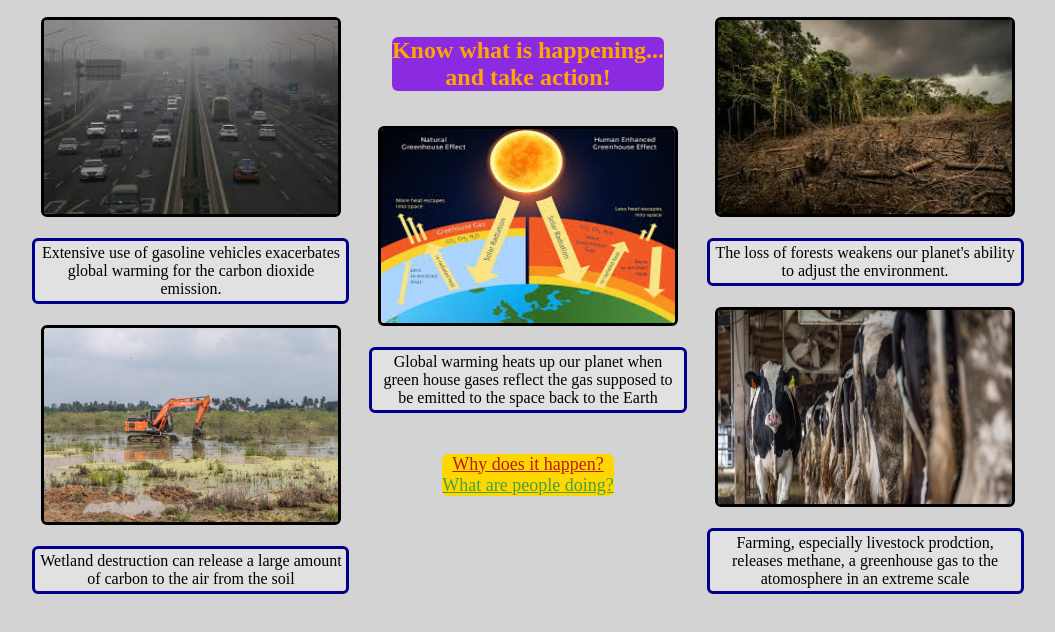
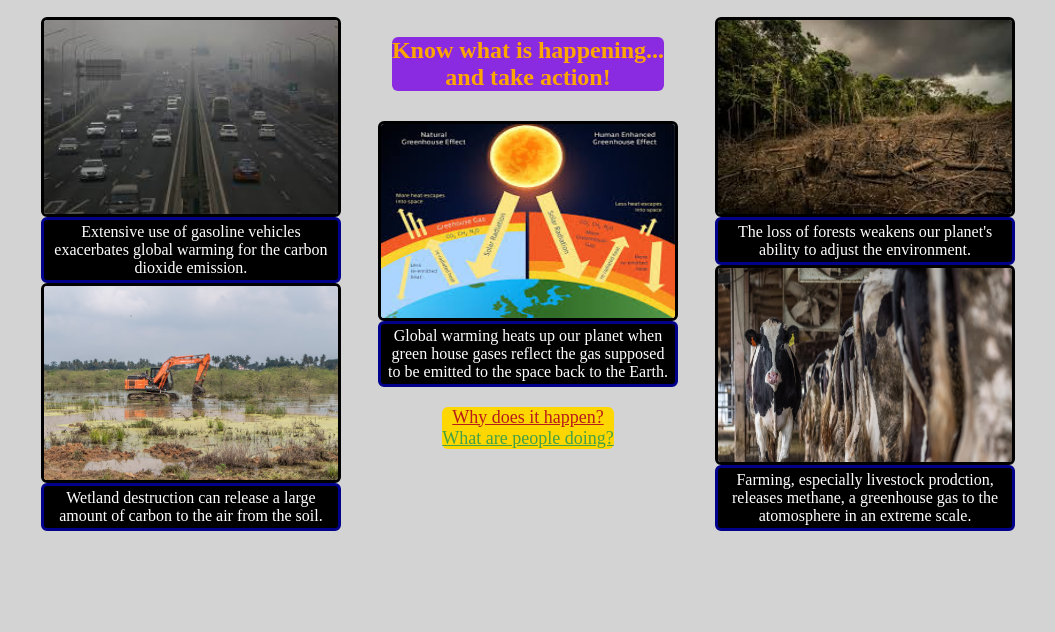
Before and after one commit to Mike-HXW/Issue_website, a plain HTML site: page index.html in a window 1280 px wide. Shown: the part 152-784 px from the top of the page, without its empty margins (112-1167 px from the left). Drawn offline with Linux system fonts and the light colour scheme.

Commit message:
Revision after presentation

```diff
--- a/index.html
+++ b/index.html
@@ -19,14 +19,14 @@
             Extensive use of gasoline vehicles exacerbates global warming for the carbon dioxide emission.</p>
             <img src="Wetland.jpg">
             <p style= "border: solid darkblue 3px;">
-            Wetland destruction can release a large amount of carbon to the air from the soil</p>
+            Wetland destruction can release a large amount of carbon to the air from the soil.</p>
         </div>
 
         <div class="column middle">
         	<h2>Know what is happening... <br> and take action!</h2>
             <img src="Greenhouse.jpeg">
             <p style= "border: solid darkblue 3px;">
-            Global warming heats up our planet when green house gases reflect the gas supposed to be emitted to the space back to the Earth
+            Global warming heats up our planet when green house gases reflect the gas supposed to be emitted to the space back to the Earth.
             </p>
              <footer>
                 <a href="reason.html"; style="color: #B71C1C;">Why does it happen?</a>
@@ -41,7 +41,7 @@
             The loss of forests weakens our planet's ability to adjust the environment.</p>
             <img src="Cattle.jpeg">
             <p style= "border: solid darkblue 3px;">
-            Farming, especially livestock prodction, releases methane, a greenhouse gas to the atomosphere in an extreme scale</p>
+            Farming, especially livestock prodction, releases methane, a greenhouse gas to the atomosphere in an extreme scale.</p>
         </div>
 
     </main>
--- a/styles.css
+++ b/styles.css
@@ -6,6 +6,7 @@ body {
     text-align: center;
     background-color: lightgrey;
 }
+
 
 header {
     margin-top: 20px;
@@ -31,10 +32,14 @@ main {
 p{
     box-sizing: border-box;
     width: 100%;
+    max-width: 300px;
     border: solid 3px;
     border-radius: 6px;
     padding: 3px;
-    background-color: rgba(255, 255, 255, 0.3);
+    margin-top: 0px;
+    margin-bottom: 0px;
+    background-color: rgba(0, 0, 0, 1);
+    color: white;
 
 }
 
@@ -51,7 +56,7 @@ footer {
     width: 100%;
     margin: 0 10px;
     display: flex;
-    gap: 5px;
+    gap: 0px;
     flex-direction: column;
     align-items: center;
 }
```
Also changed, not shown: action.html (+1 -1 lines).
